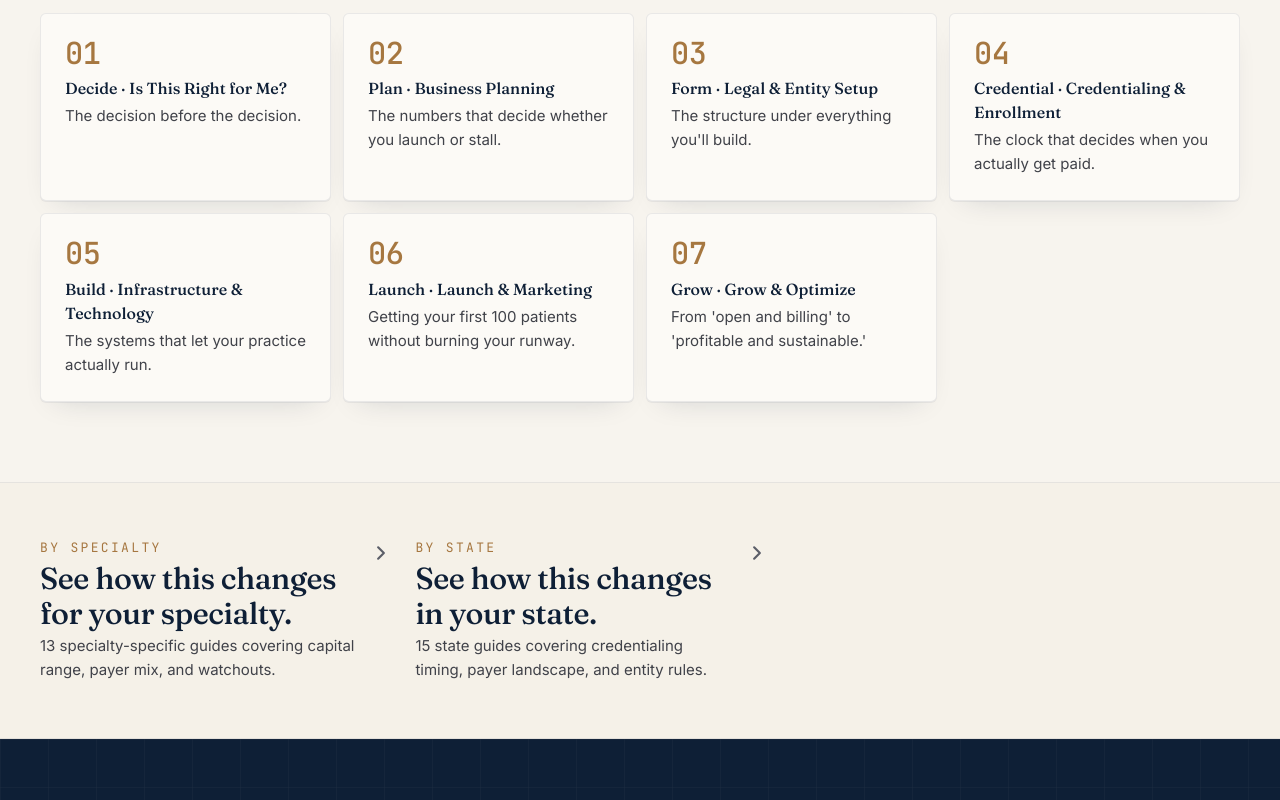
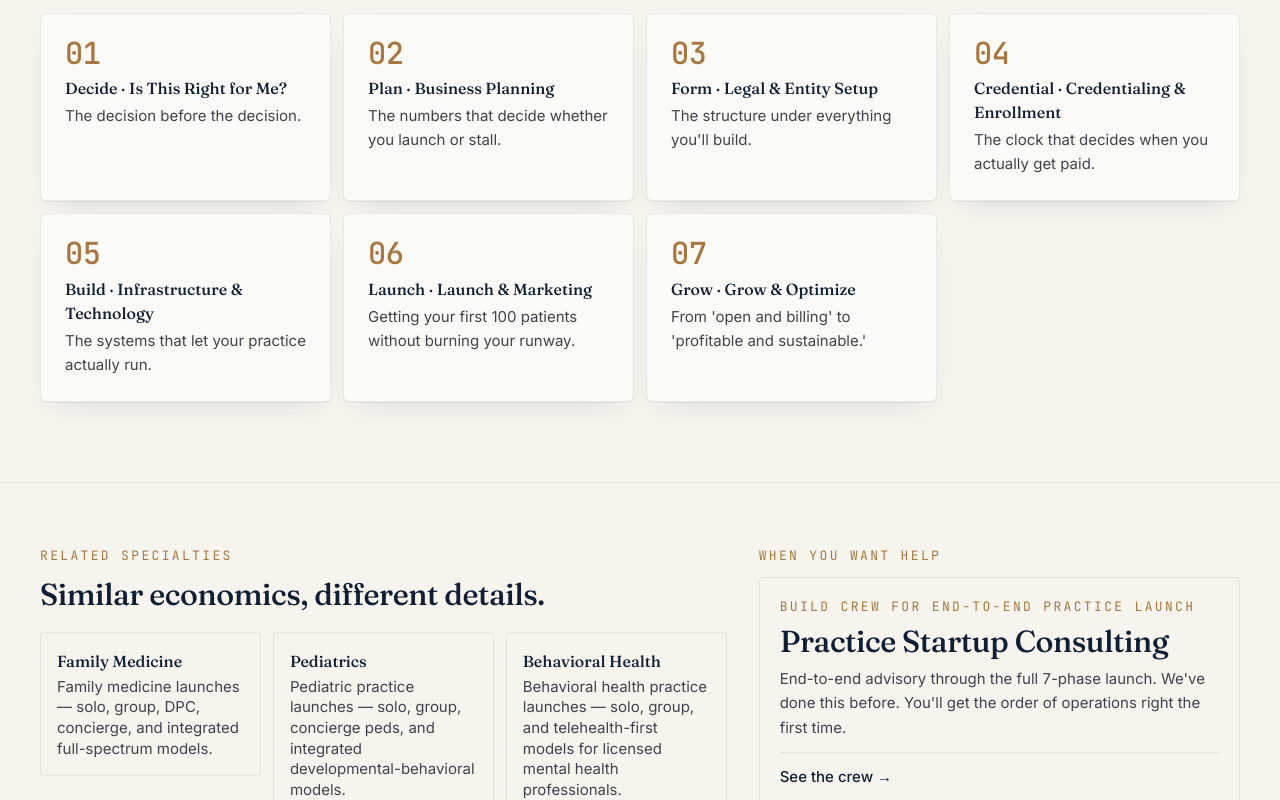
Before and after one commit to The-Marketing-Pros/practice-startup-services-site, an Astro site: page /specialty/primary-care in a window 1280 px wide. Shown: the part 2000-2800 px from the top of the page. Built offline with nearby package versions, Linux system fonts and the light colour scheme; Astro itself is replaced by a stand-in of ours.

Commit message:
[design] specialty pages: contextual cross-links to related specialties + best-fit service
Vision review scored Anesthesia 4/10 on the generic 2-card RelatedRoutes: 'wanted contextual related links surfacing sibling specialties or the credentialing service, not generic cross-nav.'

Added:
- relatedSlugs field on every specialty (3 contextual neighbors based on shared economics, payer dynamics, or referral patterns) — e.g. anesthesia → GI/ortho/cardio (procedural specialties with shared ASC/hospital privileging dynamics); psych → behavioral health/neurology/primary care
- Specialty page now renders a 'Related specialties' grid + a contextual 'When you want help' service card before the generic RelatedRoutes hub-pointer

The contextual block now surfaces:
- Anesthesia: GI, Ortho, Cardio + Practice Startup Consulting (Phase 02 = ASC contract planning)
- Psychiatry: Behavioral Health, Neurology, Primary Care + Practice Startup Consulting
- Primary Care: Family Medicine, Pediatrics, Behavioral Health + Practice Startup Consulting (Phase 02 = panel size math)
- Orthopedics: Cardiology, Urology, Gastroenterology + Practice Startup Consulting (Phase 02 = imaging capital planning)

Each related-specialty card surfaces the first sentence of the specialty's sub, giving real preview of why it's relevant.

Build clean: 60 pages.

```diff
--- a/src/data/specialties.ts
+++ b/src/data/specialties.ts
@@ -16,12 +16,14 @@ export interface Specialty {
   payerMixNote: string; // commercial vs. Medicare vs. Medicaid vs. cash dynamics
   watchouts: string[]; // 3-5 specialty-specific watchouts
   ancillaryRevenue: string | null; // common ancillary revenue plays for this specialty
+  relatedSlugs?: string[]; // contextually related specialties (similar economics, payer dynamics)
 }
 
 export const specialties: Specialty[] = [
   {
     slug: "primary-care",
     name: "Primary Care",
+    relatedSlugs: ["family-medicine", "pediatrics", "behavioral-health"],
     shortLabel: "Primary Care",
     headline: "For primary care physicians launching independent practices.",
     sub: "Family medicine, internal medicine, and general primary care launches — solo, group, DPC, or hybrid.",
@@ -52,6 +54,7 @@ export const specialties: Specialty[] = [
   {
     slug: "orthopedics",
     name: "Orthopedics",
+    relatedSlugs: ["cardiology", "urology", "gastroenterology"],
     shortLabel: "Ortho",
     headline: "For orthopedic surgeons launching independent or group practices.",
     sub: "Orthopedic practice launches — solo, group, and integrated ortho/PT models.",
@@ -83,6 +86,7 @@ export const specialties: Specialty[] = [
   {
     slug: "dermatology",
     name: "Dermatology",
+    relatedSlugs: ["obgyn", "primary-care", "family-medicine"],
     shortLabel: "Derm",
     headline: "For dermatologists launching independent or boutique practices.",
     sub: "Dermatology launches — medical, surgical, cosmetic, or mixed practice models.",
@@ -113,6 +117,7 @@ export const specialties: Specialty[] = [
   {
     slug: "psychiatry",
     name: "Psychiatry",
+    relatedSlugs: ["behavioral-health", "neurology", "primary-care"],
     shortLabel: "Psych",
     headline: "For psychiatrists launching independent practices.",
     sub: "Psychiatry launches — solo, group, telehealth-first, and integrated mental health models.",
@@ -143,6 +148,7 @@ export const specialties: Specialty[] = [
   {
     slug: "behavioral-health",
     name: "Behavioral Health",
+    relatedSlugs: ["psychiatry", "primary-care", "pediatrics"],
     shortLabel: "Behavioral Health",
     headline: "For licensed therapists, psychologists, and counselors launching independent practices.",
     sub: "Behavioral health practice launches — solo, group, and telehealth-first models for licensed mental health professionals.",
@@ -174,6 +180,7 @@ export const specialties: Specialty[] = [
   {
     slug: "cardiology",
     name: "Cardiology",
+    relatedSlugs: ["gastroenterology", "neurology", "urology"],
     shortLabel: "Cardiology",
     headline: "For cardiologists launching independent practices.",
     sub: "Cardiology launches — non-invasive, interventional, and integrated practice models.",
@@ -202,6 +209,7 @@ export const specialties: Specialty[] = [
   {
     slug: "obgyn",
     name: "OB/GYN",
+    relatedSlugs: ["dermatology", "primary-care", "family-medicine"],
     shortLabel: "OB/GYN",
     headline: "For OB/GYNs launching independent practices.",
     sub: "OB/GYN launches — solo, group, GYN-only, and integrated women's health models.",
@@ -232,6 +240,7 @@ export const specialties: Specialty[] = [
   {
     slug: "anesthesiology",
     name: "Anesthesiology",
+    relatedSlugs: ["gastroenterology", "orthopedics", "cardiology"],
     shortLabel: "Anesthesia",
     headline: "For anesthesiologists launching independent or group practices.",
     sub: "Anesthesia practice launches — hospital-employed transitions, ambulatory surgery center contracts, pain management, and independent group models.",
@@ -262,6 +271,7 @@ export const specialties: Specialty[] = [
   {
     slug: "pediatrics",
     name: "Pediatrics",
+    relatedSlugs: ["family-medicine", "primary-care", "behavioral-health"],
     shortLabel: "Peds",
     headline: "For pediatricians launching independent practices.",
     sub: "Pediatric practice launches — solo, group, concierge peds, and integrated developmental-behavioral models.",
@@ -292,6 +302,7 @@ export const specialties: Specialty[] = [
   {
     slug: "gastroenterology",
     name: "Gastroenterology",
+    relatedSlugs: ["cardiology", "urology", "anesthesiology"],
     shortLabel: "GI",
     headline: "For gastroenterologists launching independent or group practices.",
     sub: "GI practice launches — solo, group, and integrated endoscopy/ASC models.",
@@ -322,6 +333,7 @@ export const specialties: Specialty[] = [
   {
     slug: "neurology",
     name: "Neurology",
+    relatedSlugs: ["psychiatry", "cardiology", "orthopedics"],
     shortLabel: "Neuro",
     headline: "For neurologists launching independent practices.",
     sub: "Neurology practice launches — general neurology, subspecialty (epilepsy, MS, headache, movement disorders), and integrated neuroscience models.",
@@ -352,6 +364,7 @@ export const specialties: Specialty[] = [
   {
     slug: "urology",
     name: "Urology",
+    relatedSlugs: ["orthopedics", "gastroenterology", "cardiology"],
     shortLabel: "Uro",
     headline: "For urologists launching independent or group practices.",
     sub: "Urology practice launches — solo, group, and integrated urologic surgery/oncology models.",
@@ -382,6 +395,7 @@ export const specialties: Specialty[] = [
   {
     slug: "family-medicine",
     name: "Family Medicine",
+    relatedSlugs: ["primary-care", "pediatrics", "behavioral-health"],
     shortLabel: "Family Med",
     headline: "For family medicine physicians launching independent practices.",
     sub: "Family medicine launches — solo, group, DPC, concierge, and integrated full-spectrum models.",
--- a/src/pages/specialty/[slug].astro
+++ b/src/pages/specialty/[slug].astro
@@ -2,8 +2,9 @@
 import BaseLayout from "@layouts/BaseLayout.astro";
 import FinalCta from "@components/FinalCta.astro";
 import RelatedRoutes from "@components/RelatedRoutes.astro";
-import { specialties } from "@data/specialties";
+import { specialties, specialtyBySlug } from "@data/specialties";
 import { phases, phaseById } from "@data/phases";
+import { services } from "@data/services";
 import { SITE } from "@data/site";
 
 export function getStaticPaths() {
@@ -16,6 +17,16 @@ const highlightedPhases = Object.entries(specialty.phaseHighlights) as Array<[
   keyof typeof phaseById,
   string
 ]>;
+
+const relatedSpecialties = (specialty.relatedSlugs || [])
+  .map((slug) => specialtyBySlug[slug])
+  .filter(Boolean);
+
+// Surface the most relevant service for this specialty based on its phase highlights
+const highlightPhaseIds = Object.keys(specialty.phaseHighlights);
+const topRelatedService = services.find((s) =>
+  highlightPhaseIds.includes(s.primaryPhase)
+) || services[0];
 
 // Pick 'a' vs 'an' based on initial vowel SOUND, not just the letter.
 // English has tricky cases: 'urology' (yoo-rology) takes 'a', 'OB/GYN' takes 'an'.
@@ -205,6 +216,61 @@ const breadcrumbSchema = {
     </div>
   </section>
 
+  <!-- Contextual cross-links: similar specialties + best-fit service -->
+  {(relatedSpecialties.length > 0 || topRelatedService) && (
+    <section class="border-b border-ink/8 py-12 lg:py-16">
+      <div class="container-site">
+        <div class="grid lg:grid-cols-12 gap-8">
+          {relatedSpecialties.length > 0 && (
+            <div class="lg:col-span-7">
+              <div class="phase-label text-bronze-700 mb-3">Related specialties</div>
+              <div class="font-display text-display-sm font-medium text-ink mb-5">
+                Similar economics, different details.
+              </div>
+              <ul class="grid sm:grid-cols-3 gap-3">
+                {relatedSpecialties.map((s) => (
+                  <li>
+                    <a
+                      href={`/specialty/${s.slug}`}
+                      class="block p-4 rounded-soft border border-ink/8 hover:border-ink/25 hover:bg-paper-200/60 transition-colors group"
+                    >
+                      <div class="font-display text-base font-medium text-ink group-hover:text-bronze-700 transition-colors mb-1">
+                        {s.name}
+                      </div>
+                      <p class="text-small text-graphite-700 leading-snug">{s.sub.split(".")[0]}.</p>
+                    </a>
+                  </li>
+                ))}
+              </ul>
+            </div>
+          )}
+          {topRelatedService && (
+            <div class="lg:col-span-5">
+              <div class="phase-label text-bronze-700 mb-3">When you want help</div>
+              <a
+                href={`/services/${topRelatedService.slug}`}
+                class="block p-5 rounded-soft border border-ink/8 hover:border-ink/25 hover:bg-paper-200/60 transition-colors group h-full"
+              >
+                <div class="font-mono text-label uppercase tracking-[0.18em] text-bronze-700 mb-2">
+                  {topRelatedService.crewLabel}
+                </div>
+                <div class="font-display text-display-sm font-medium text-ink group-hover:text-bronze-700 transition-colors mb-2">
+                  {topRelatedService.name}
+                </div>
+                <p class="text-small text-graphite-700 leading-relaxed">
+                  {topRelatedService.outcomeSub}
+                </p>
+                <div class="mt-3 pt-3 border-t border-ink/8 text-small font-medium text-ink group-hover:text-bronze-700 transition-colors">
+                  See the crew →
+                </div>
+              </a>
+            </div>
+          )}
+        </div>
+      </div>
+    </section>
+  )}
+
   <RelatedRoutes />
   <FinalCta />
 </BaseLayout>
```
